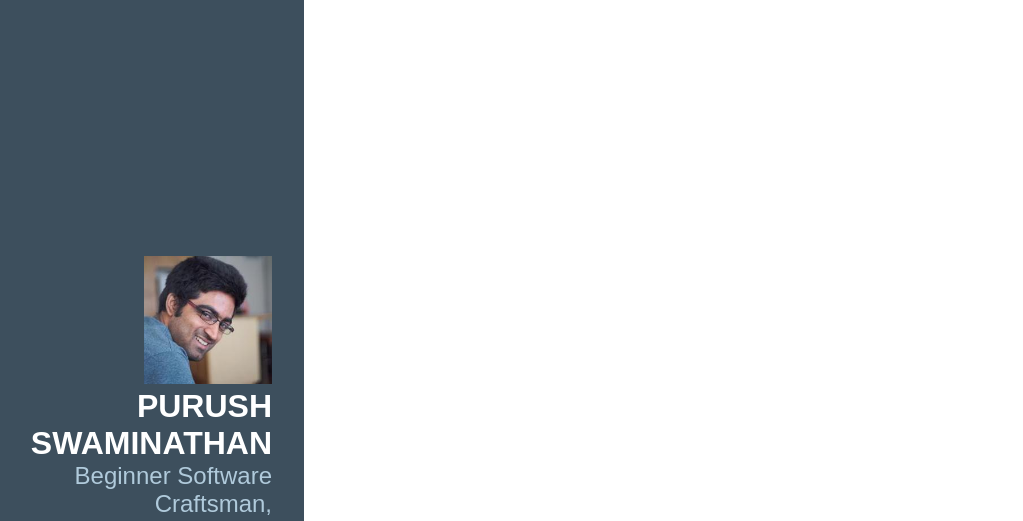
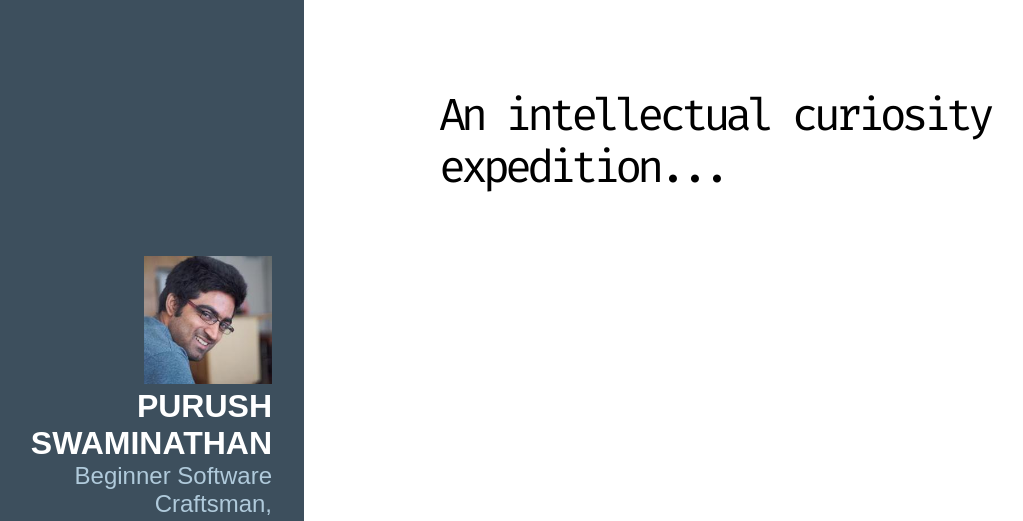
Before and after one commit to purukaushik/purukaushik.github.io, a plain HTML site: page index.html in a window 1280 px wide. Shown: the top 521 px of the page, without its empty margins (16-1039 px from the left). Drawn offline with nearby package versions, Linux system fonts and the light colour scheme.

Commit message:
Centered text + fira mono

```diff
--- a/css/layouts/blog.css
+++ b/css/layouts/blog.css
@@ -174,3 +174,8 @@ h3 {
         text-align: center;
     }
 }
+
+div .firamono {
+    font-family: 'Fira Mono', monospace;
+    font-size: 45px;
+}
--- a/index.html
+++ b/index.html
@@ -2,6 +2,7 @@
 <html lang="en">
   <head>
     <script src="https://use.fontawesome.com/fe309aaf8e.js"></script>
+    <style>@import url('https://fonts.googleapis.com/css?family=Fira+Mono');</style>
     <meta charset="utf-8">
     <meta name="viewport" content="width=device-width, initial-scale=1.0">
     <meta name="description" content="Purushotham Kaushik Swaminathan#27;s website">
@@ -33,7 +34,7 @@
 
 
 <div id="layout" class="pure-g">
-    <div class="sidebar pure-u-1 pure-u-md-1-4">
+    <div class="sidebar pure-u-1 pure-u-md-1-4 fira">
       <div class="header">
 	<img width="128" height="128" alt="Purush#x27;s avatar" class="bigger-avatar" src="img/common/purush.jpg">
             <h1 class="brand-title">Purush Swaminathan</h1>
@@ -59,8 +60,8 @@
         </div>
     </div>
 
-    <div class="content pure-u-1 pure-u-md-3-4">
-
+    <div class="content firamono">
+      An intellectual curiosity expedition...
     </div>
 </div>
 
```
